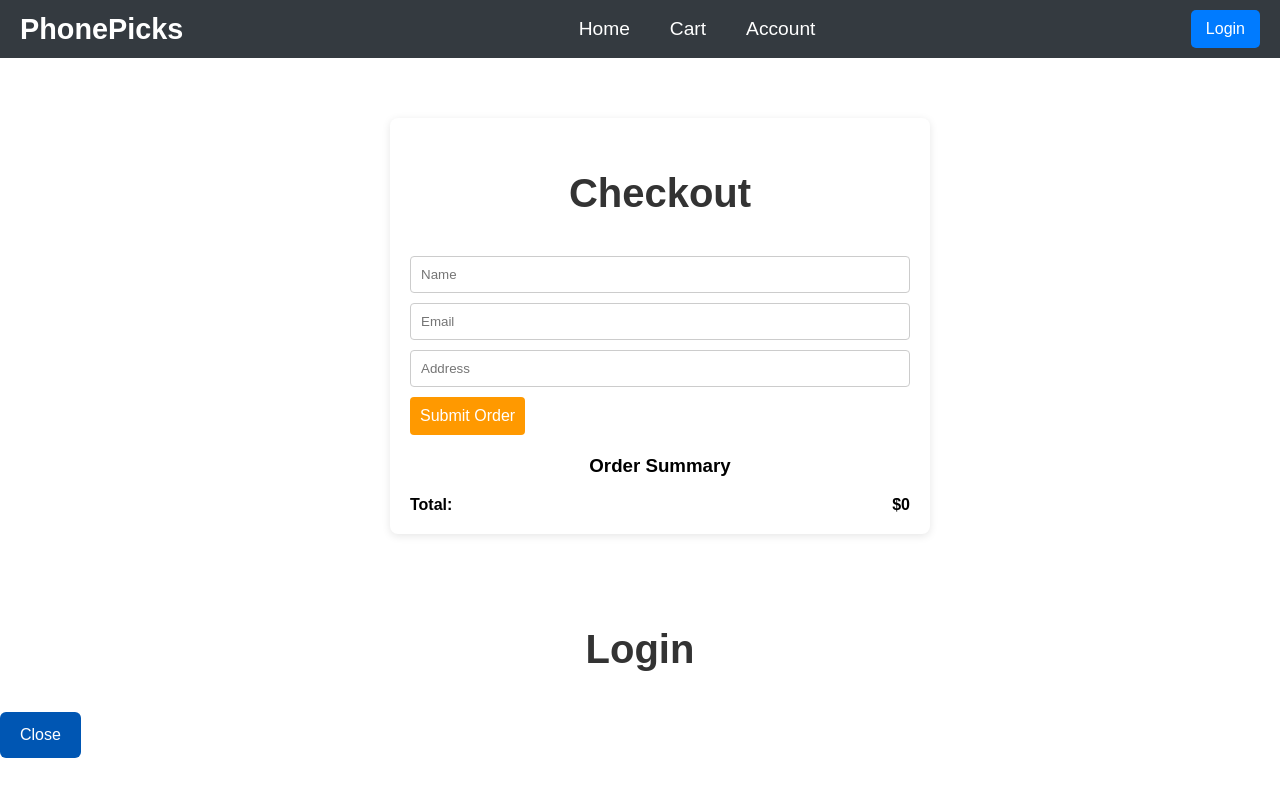
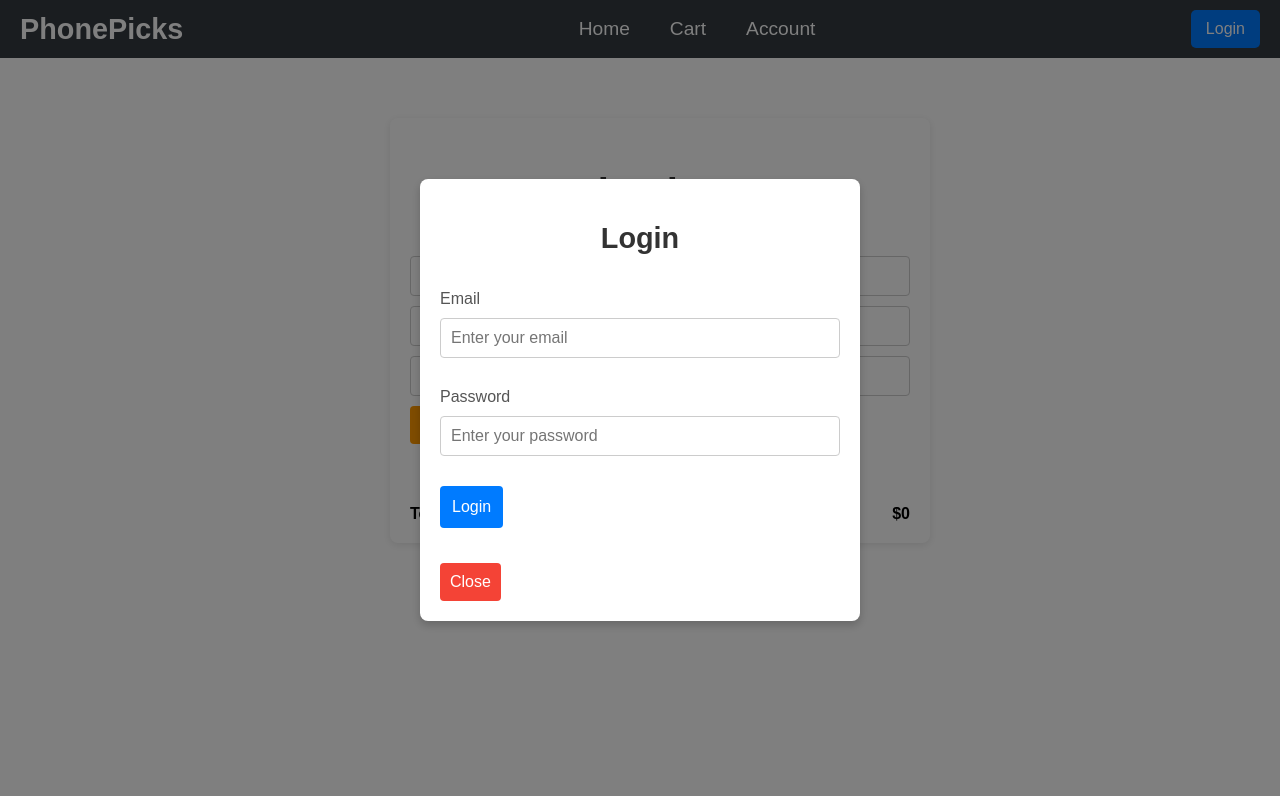
Before and after one commit to PoojanParmar/ReactPhonePicks, a React (Create React App) app: page /checkout in a window 1280 px wide. Both pictures are taken after a click on the button "Login". Shown: the top 796 px of the page. Built offline with nearby package versions, Linux system fonts and the light colour scheme.

Commit message:
cart and login model

```diff
--- a/src/CartContext.js
+++ b/src/CartContext.js
@@ -1,38 +1,54 @@
-import React, { createContext, useContext, useReducer } from 'react';
+import React, { createContext, useReducer, useContext } from 'react';
 
+// Create the CartContext
 const CartContext = createContext();
 
-const initialState = {
-    cart: [],
-};
-
+// Define the reducer function for managing the cart state
 const cartReducer = (state, action) => {
     switch (action.type) {
         case 'ADD_TO_CART':
-            return { ...state, cart: [...state.cart, action.product] };
+            // Check if the product already exists in the cart, if it does, update the quantity
+            const existingProductIndex = state.findIndex(item => item._id === action.product._id);
+            if (existingProductIndex >= 0) {
+                const updatedCart = [...state];
+                updatedCart[existingProductIndex].quantity += 1;
+                return updatedCart;
+            } else {
+                // If the product does not exist, add it to the cart with quantity 1
+                return [...state, { ...action.product, quantity: 1 }];
+            }
+
+        case 'REMOVE_FROM_CART':
+            // Filter out the product to be removed
+            return state.filter((item) => item._id !== action.productId);
+
         case 'ADJUST_QUANTITY':
-            return {
-                ...state,
-                cart: state.cart.map(item =>
-                    item._id === action.productId ? { ...item, quantity: action.quantity } : item
-                ),
-            };
+            // Find the product and adjust its quantity
+            return state.map((item) =>
+                item._id === action.productId
+                    ? { ...item, quantity: action.quantity }
+                    : item
+            );
+
         case 'CLEAR_CART':
-            return { ...state, cart: [] };
+            // Clear all items in the cart
+            return [];
+
         default:
             return state;
     }
 };
 
+// Create a provider component for CartContext
 export const CartProvider = ({ children }) => {
-    const [state, dispatch] = useReducer(cartReducer, initialState);
+    const [cart, dispatch] = useReducer(cartReducer, []);
+
     return (
-        <CartContext.Provider value={{ cart: state.cart, dispatch }}>
+        <CartContext.Provider value={{ cart, dispatch }}>
             {children}
         </CartContext.Provider>
     );
 };
 
-export const useCart = () => {
-    return useContext(CartContext);
-};
+// Custom hook to access the cart context
+export const useCart = () => useContext(CartContext);
--- a/src/components/LoginModal.js
+++ b/src/components/LoginModal.js
@@ -1,11 +1,49 @@
-import React from 'react';
+// LoginModal.js
+import React, { useState } from 'react';
+import './LoginModal.css';
 
 const LoginModal = ({ onClose }) => {
+    const [email, setEmail] = useState('');
+    const [password, setPassword] = useState('');
+
+    const handleSubmit = (e) => {
+        e.preventDefault();
+        // Logic for handling login (e.g., authenticate user)
+        console.log('Logging in with:', { email, password });
+        onClose(); // Close the modal after submission
+    };
+
     return (
-        <div className="login-modal">
-            <h2>Login</h2>
-            <button onClick={onClose}>Close</button>
-            {/* Add login form elements here */}
+        <div className="modal-overlay">
+            <div className="modal-content">
+                <h2 className="modal-title">Login</h2>
+                <form onSubmit={handleSubmit} className="login-form">
+                    <div className="form-group">
+                        <label htmlFor="email">Email</label>
+                        <input
+                            type="email"
+                            id="email"
+                            value={email}
+                            onChange={(e) => setEmail(e.target.value)}
+                            placeholder="Enter your email"
+                            required
+                        />
+                    </div>
+                    <div className="form-group">
+                        <label htmlFor="password">Password</label>
+                        <input
+                            type="password"
+                            id="password"
+                            value={password}
+                            onChange={(e) => setPassword(e.target.value)}
+                            placeholder="Enter your password"
+                            required
+                        />
+                    </div>
+                    <button type="submit" className="submit-button">Login</button>
+                </form>
+                <button className="close-button" onClick={onClose}>Close</button>
+            </div>
         </div>
     );
 };
```
